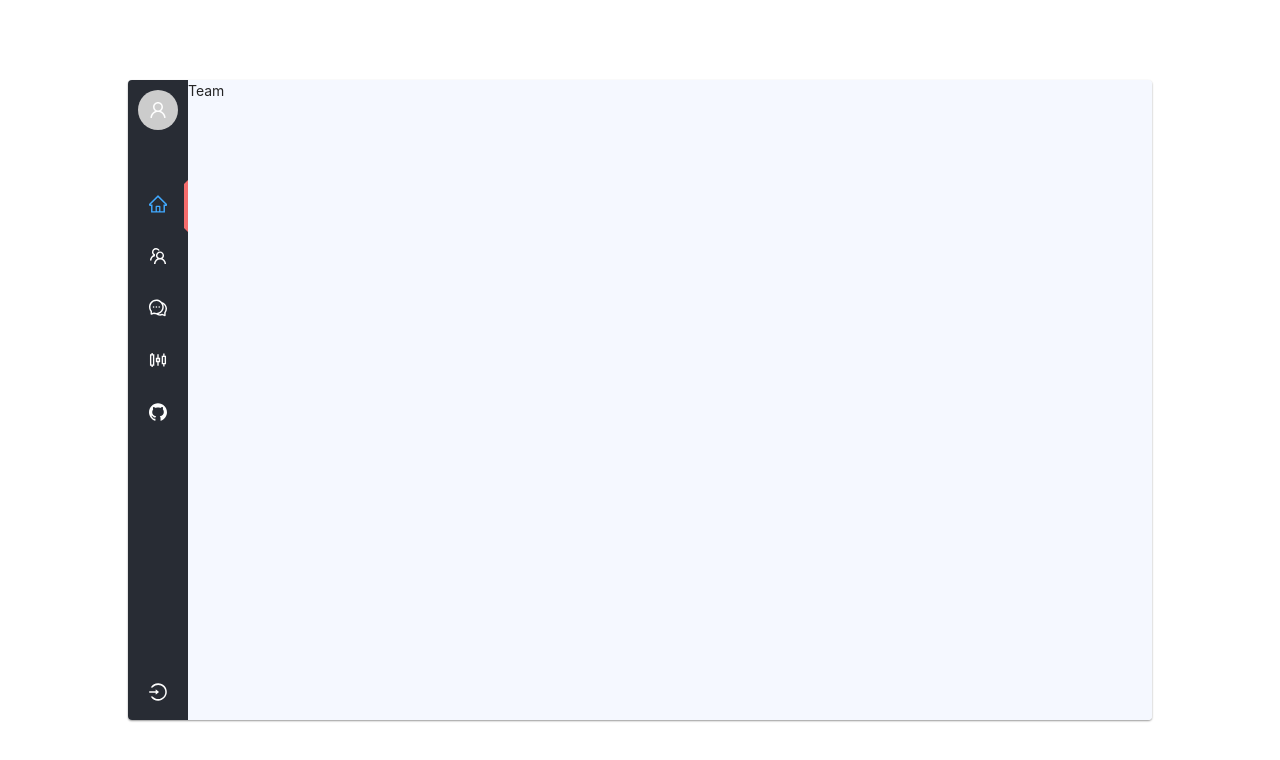
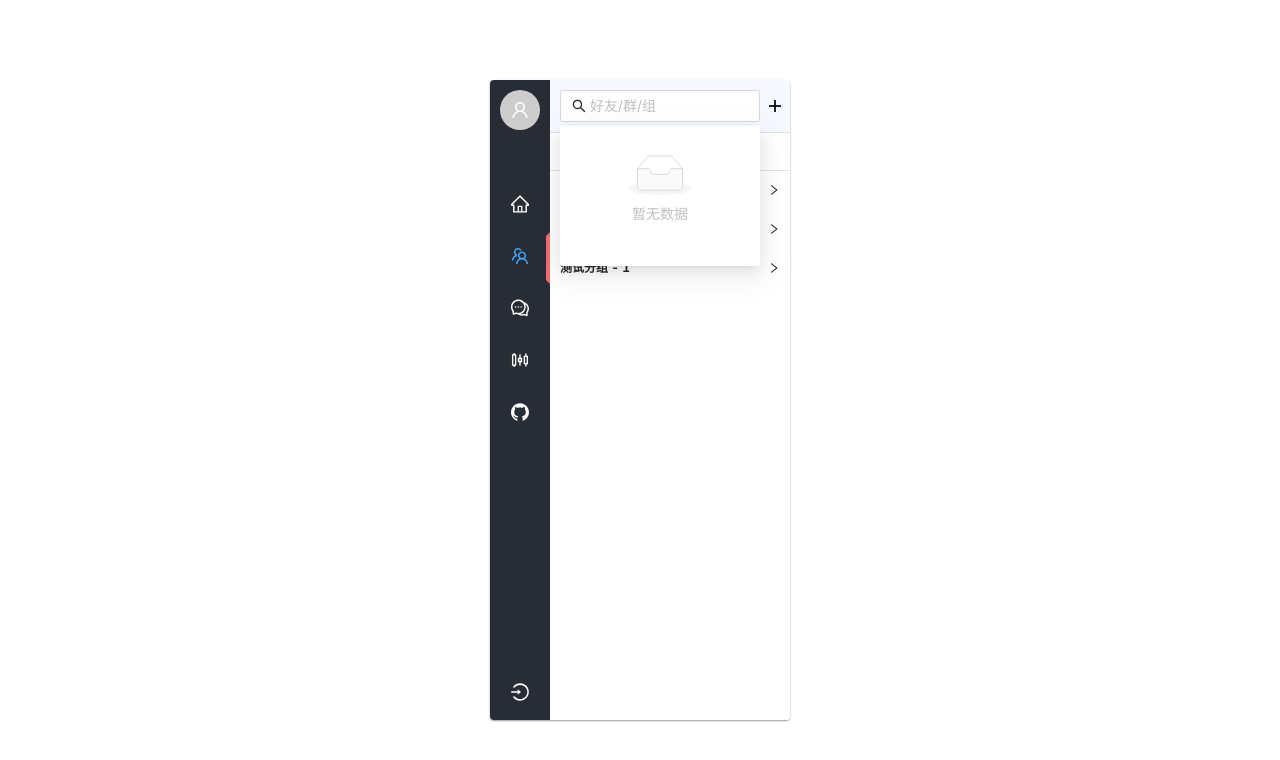
Before and after one commit to Funny002/chats-electron, a React (Vite) app: page /team in a window 1280 px wide. Shown: the top 760 px of the page. Built offline with nearby package versions, Linux system fonts and the light colour scheme.

Commit message:
add team panel
add team panel

```diff
--- a/assets/scss/Views/Home.scss
+++ b/assets/scss/Views/HomeNav.scss
@@ -59,6 +59,13 @@
   }
 
   &__body {
+    height: 100%;
+    overflow: hidden;
     width: calc(100% - 60px);
+
+    > * {
+      width: 100%;
+      height: 100%;
+    }
   }
 }
--- /dev/null
+++ b/assets/scss/Views/Team.scss
@@ -0,0 +1,115 @@
+.W-team {
+  user-select: none;
+
+  &__header {
+    padding: 10px 0;
+    border-bottom: 1px solid #e1e1e1;
+  }
+
+  &__body {
+    height: calc(100% - 53px);
+    background-color: #ffffff;
+
+    .ant-empty {
+      margin: 5px 0 0;
+    }
+
+    .ant-list-empty-text {
+      padding: 0;
+    }
+
+    .ant-collapse {
+      &-arrow {
+        right: 10px !important;
+      }
+
+      &-header {
+        font-size: 12px;
+        font-weight: bold;
+        //border-bottom: 1px solid #e1e1e1;
+        padding: 10px 34px 10px 10px !important;
+
+        &:hover {
+          background-color: #f5f5f5;
+        }
+      }
+
+      &-content-box {
+        padding: 0 !important;
+      }
+    }
+
+    .ant-tabs {
+      height: 100%;
+
+      &-nav {
+        margin-bottom: 0;
+
+        &::before {
+          border-bottom-color: #e1e1e1;
+        }
+      }
+
+      &-content-holder {
+        overflow-y: auto;
+        height: calc(100% - 38px);
+
+        &::-webkit-scrollbar {
+          width: 6px;
+          height: 6px;
+        }
+
+        &::-webkit-scrollbar-thumb {
+          cursor: pointer;
+          border-radius: 6px;
+          background-color: #dddddd;
+        }
+      }
+    }
+
+    .user-list {
+      padding: 10px;
+      cursor: pointer;
+
+      &:hover {
+        background-color: #f5f5f5;
+      }
+
+      &__body {
+        padding-left: 10px;
+        width: calc(100% - 40px);
+      }
+
+      &__title {
+        height: 25px;
+        display: flex;
+        align-items: center;
+        justify-content: space-between;
+      }
+
+      &__name {
+        flex: 1 1 auto;
+        font-size: 14px;
+        overflow: hidden;
+        white-space: nowrap;
+        text-overflow: ellipsis;
+      }
+
+      &__date {
+        flex: 0 0 auto;
+        color: #999999;
+        font-size: 10px;
+        padding-left: 5px;
+      }
+
+      &__message {
+        color: #999999;
+        font-size: 10px;
+        overflow: hidden;
+        line-height: 20px;
+        white-space: nowrap;
+        text-overflow: ellipsis;
+      }
+    }
+  }
+}
--- a/assets/scss/base.scss
+++ b/assets/scss/base.scss
@@ -2,6 +2,7 @@
   top: 50%;
   left: 50%;
   z-index: 1;
+  color: #282c34;
   position: fixed;
   overflow: hidden;
   border-radius: 4px;
@@ -10,6 +11,7 @@
   width: var(--box-width, 100vw);
   height: var(--box-height, 100vh);
   transform: translate(-50%, -50%);
+  transition: width .3s, height .3s;
 
   > * {
     width: 100%;
--- a/src/HomeNav/index.tsx
+++ b/src/HomeNav/index.tsx
@@ -1,5 +1,5 @@
 import { setBoxSize } from '@utils/tools';
-import '@scss/Views/Home.scss';
+import '@scss/Views/HomeNav.scss';
 import { LoginOutlined, GithubOutlined, UserOutlined, HomeOutlined, CommentOutlined, SlidersOutlined, TeamOutlined } from '@ant-design/icons';
 import { Avatar } from 'antd';
 import { Outlet, useNavigate } from 'react-router-dom';
@@ -18,7 +18,7 @@ export const HomeNav = () => {
   const routerPush = useNavigate();
 
   const [state, setState] = useState({
-    iconName: 'home',
+    iconName: location.pathname.slice(1) || 'home',
   });
 
   const onIconClick = (key: string) => () => {
--- a/src/Team/index.tsx
+++ b/src/Team/index.tsx
@@ -1,7 +1,133 @@
 import { Component } from 'react';
+import '@scss/Views/Team.scss';
+import { setBoxSize } from '@utils/tools';
+import { Avatar, Button, Collapse, Empty, Input, AutoComplete, List, Tabs } from 'antd';
+import { PlusOutlined, SearchOutlined } from '@ant-design/icons';
 
-export class Team extends Component {
+interface ListItem {
+  name: string;
+  date: string;
+  sort?: number;
+  note?: string;
+  avatar: string;
+  message: string;
+}
+
+interface ListGroup {
+  tag: string;
+  has: string;
+  sort?: number;
+  childList: ListItem []
+}
+
+interface State {
+  users: ListGroup[],
+  group: ListGroup[]
+}
+
+interface CollapseListProps {
+  data: ListGroup[]
+  loading?: boolean;
+  defaultActiveKey?: string[]
+}
+
+export class Team extends Component
+  <{}, State> {
+  constructor(props: {}) {
+    super(props);
+    this.state = {
+      users: [{
+        tag: '测试分组 - 1',
+        has: 'asdasczx',
+        sort: 2,
+        childList: [
+          { name: '好友 1', date: '2024/12/5', avatar: '', message: '个性说明。' },
+          { name: '好友 2', date: '2024/12/6', avatar: '', message: '个性说明。' },
+        ],
+      }, {
+        tag: '测试分组 - 2',
+        has: 'asdasx',
+        sort: 1,
+        childList: [
+          { name: '好友 1', note: '备注', date: '2024/12/5', avatar: '', message: '个性说明。' },
+          { name: '好友 2', note: '备注 - 2', date: '2024/12/6', avatar: '', message: '个性说明。' },
+        ],
+      }, {
+        tag: '默认分组',
+        has: 'default',
+        sort: 0,
+        childList: [],
+      }],
+      group: [{
+        tag: '我置顶的',
+        has: 'affix',
+        childList: [],
+      }, {
+        tag: '我创建的',
+        has: 'create',
+        childList: [],
+      }, {
+        tag: '我管理的',
+        has: 'manage',
+        childList: [],
+      }],
+    };
+    setBoxSize({ width: '300px', height: '80vh' });
+  }
+
+  createUser = (list: ListItem[]) => {
+    const createUser = (User: ListItem) => <List.Item>
+      {JSON.stringify(User)}
+    </List.Item>;
+    return <List dataSource={list} renderItem={createUser} />;
+  };
+
   render() {
-    return <div>Team</div>;
+    return <div className="W-team">
+      <div className="W-team__header">
+        <Input.Group style={{ paddingLeft: '10px' }}>
+          <AutoComplete notFoundContent={
+            <Empty style={{ marginTop: '20px' }} image={Empty.PRESENTED_IMAGE_SIMPLE} />
+          } defaultOpen allowClear style={{ width: 'calc(100% - 30px)' }}>
+            <Input size="middle" prefix={<SearchOutlined />} placeholder="好友/群/组" />
+          </AutoComplete>
+          <Button type="text"><PlusOutlined /></Button>
+        </Input.Group>
+      </div>
+      <div className="W-team__body">
+        <Tabs defaultActiveKey="user" animated centered>
+          <Tabs.TabPane tab="好友" key="user">
+            <CollapseList data={this.state.users} />
+          </Tabs.TabPane>
+          <Tabs.TabPane tab="群/组" key="group">
+            <CollapseList data={this.state.group} />
+          </Tabs.TabPane>
+        </Tabs>
+      </div>
+    </div>;
   }
 }
+
+export const CollapseList = (props: CollapseListProps) => {
+  const data = props.data.sort((a, b) => (a.sort || 0) - (b.sort || 0));
+  return !data.length ?
+    <Empty style={{ marginTop: '20px' }} image={Empty.PRESENTED_IMAGE_SIMPLE} />
+    : <Collapse defaultActiveKey={props.defaultActiveKey} expandIconPosition={'right'} ghost>{
+      data.map(function(Tag) {
+        return <Collapse.Panel key={Tag.has} header={Tag.tag}>
+          <List loading={props.loading} dataSource={Tag.childList} renderItem={function(User) {
+            return <List.Item className="user-list">
+              <Avatar className="user-list__avatar" size={40} />
+              <div className="user-list__body">
+                <div className="user-list__title">
+                  <span className="user-list__name">{User.note || User.name}</span>
+                  <span className="user-list__date">{User.date}</span>
+                </div>
+                <div className="user-list__message">{User.message}</div>
+              </div>
+            </List.Item>;
+          }} />
+        </Collapse.Panel>;
+      })
+    }</Collapse>;
+};
```
Also changed, not shown: assets/scss/Views/Team.scss.d.ts (added, +17 -0 lines), assets/scss/Views/HomeNav.scss.d.ts (renamed from assets/scss/Views/Home.scss.d.ts).
